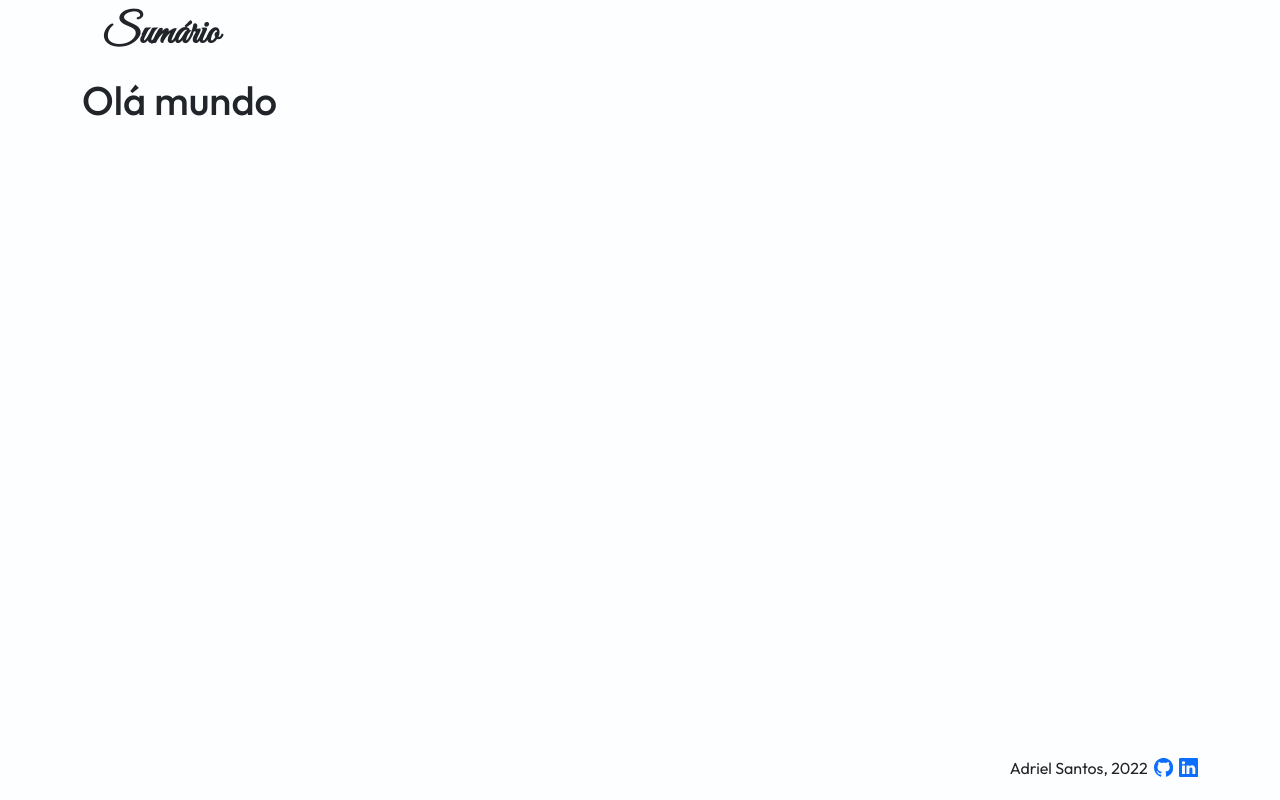
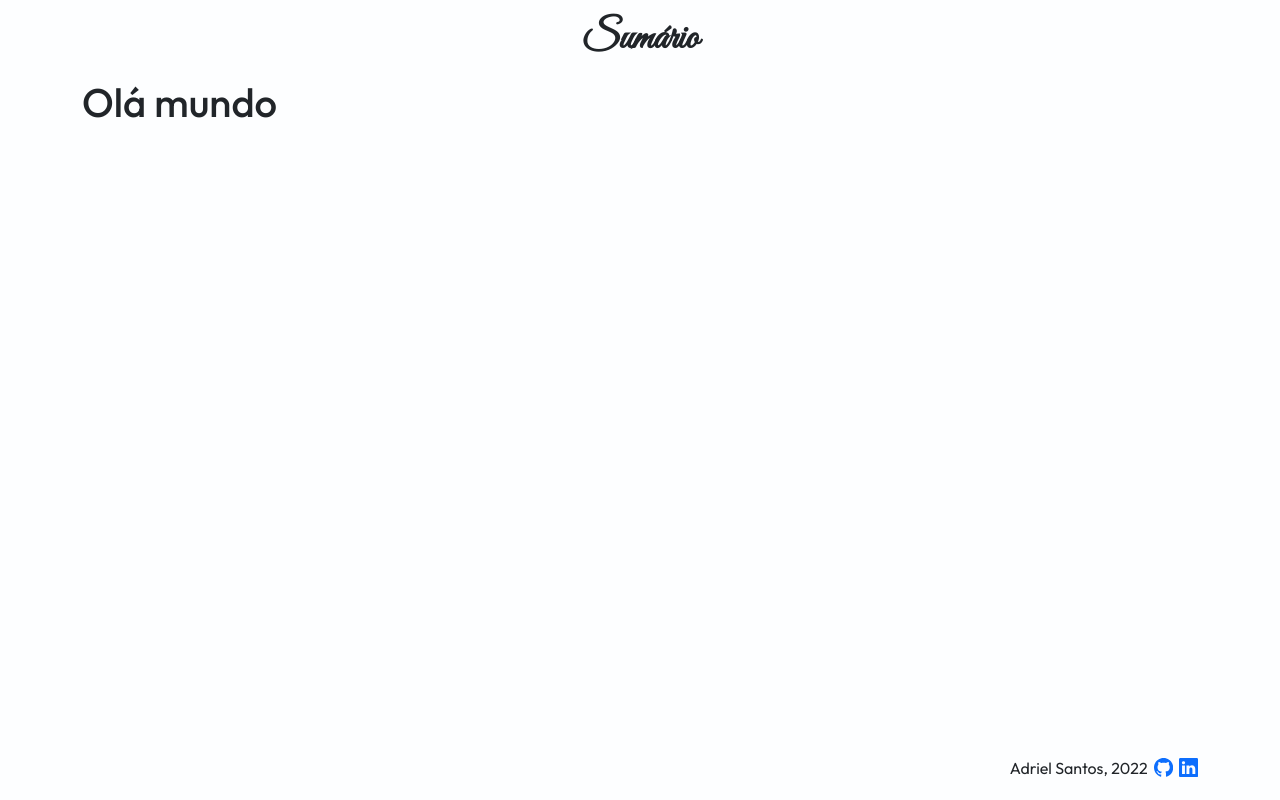
Before and after one commit to br-adriel/sumario, a Next.js app: page / in a window 1280 px wide. Built offline with nearby package versions, Linux system fonts and the light colour scheme.

Commit message:
Altera padding e margin de Header

```diff
--- a/components/Header.js
+++ b/components/Header.js
@@ -1,4 +1,4 @@
-import { Button, Container, ToggleButton } from 'react-bootstrap';
+import { Container } from 'react-bootstrap';
 import styled from 'styled-components';
 
 const Header = () => {
@@ -13,11 +13,14 @@ const Header = () => {
 
 const HeaderTag = styled.header`
   width: 100%;
+  padding: 5px;
 
   h1 {
+    text-align: center;
     font-family: 'Great Vibes';
     font-weight: bold;
     padding: 10px 20px;
+    margin: 0;
   }
 `;
 
```
